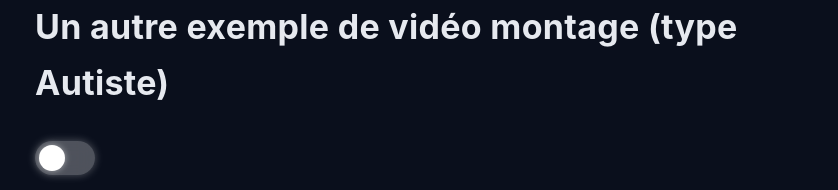
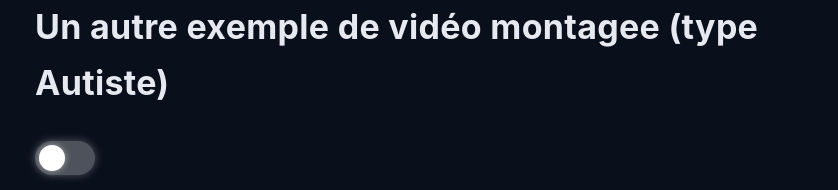
Before and after one commit to group-byabd/ProCut, a plain HTML site: page education.html in a window 1280 px wide. Shown: the part 1099-1289 px from the top of the page, without its empty margins (219-1057 px from the left). Drawn offline with Linux system fonts and the light colour scheme.

Commit message:
Update education.html

```diff
--- a/education.html
+++ b/education.html
@@ -33,7 +33,7 @@
   </video>
 </div>
 
-<h2 class="h2">Un autre exemple de vidéo montage (type Autiste)</h2>
+<h2 class="h2">Un autre exemple de vidéo montagee (type Autiste)</h2>
 <label class="sound-toggle">
   <input type="checkbox" id="enableSoundToggle2" />
   <span class="slider"></span>
```
